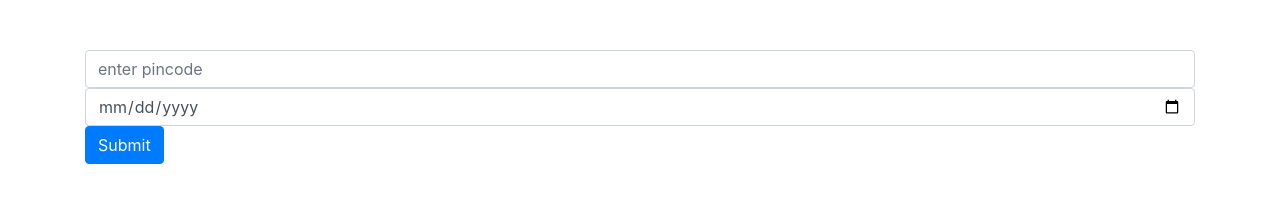
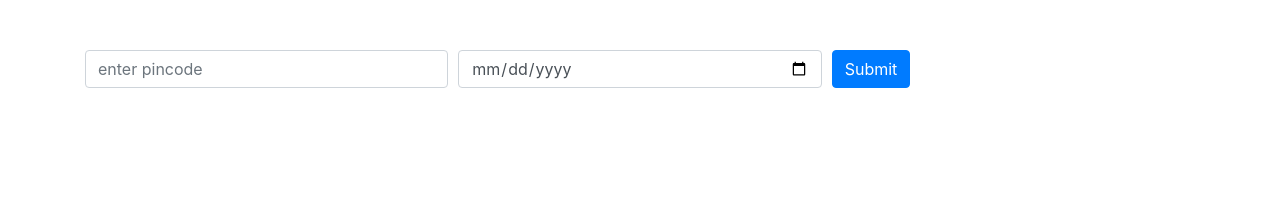
Before and after one commit to Amitdhamal/Vaccination-Center-available-with-pincode, a plain HTML site: page index.html in a window 1280 px wide. Drawn offline with nearby package versions, Linux system fonts and the light colour scheme.

Commit message:
col changes

```diff
--- a/index.html
+++ b/index.html
@@ -19,13 +19,13 @@
   <div class="container">
     <form>
       <div class="form-row">
-        <div class="col-sm">
+        <div class="col-sm-4 mb-4">
           <input type="text" class="form-control pincode" placeholder="enter pincode">
         </div>
-        <div class="col-12">
+        <div class="col-sm-4 mb-4">
          <input type="date" class="form-control" id="date">
         </div>
-        <div class="col">
+        <div class="col-sm-4">
           <button class="btn btn-primary" type="button">Submit</button>
         </div>
       </div>
```
